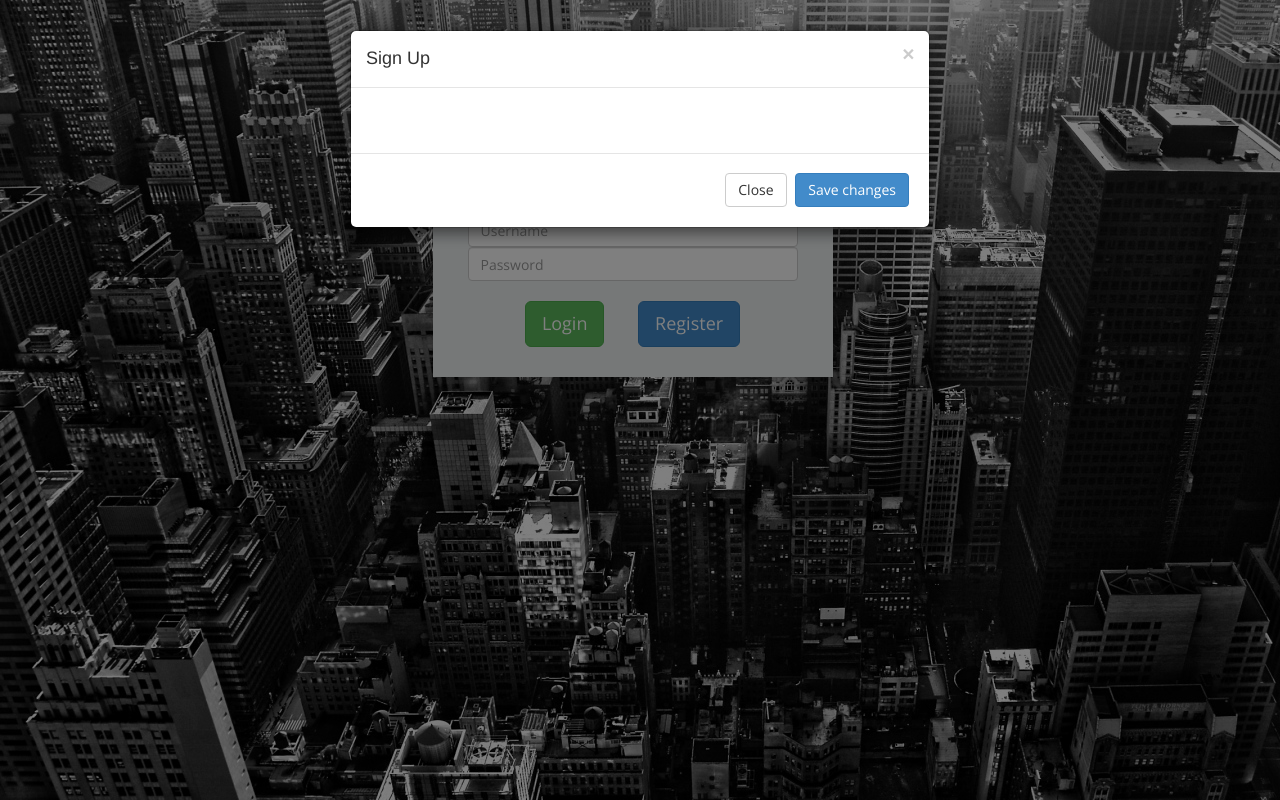
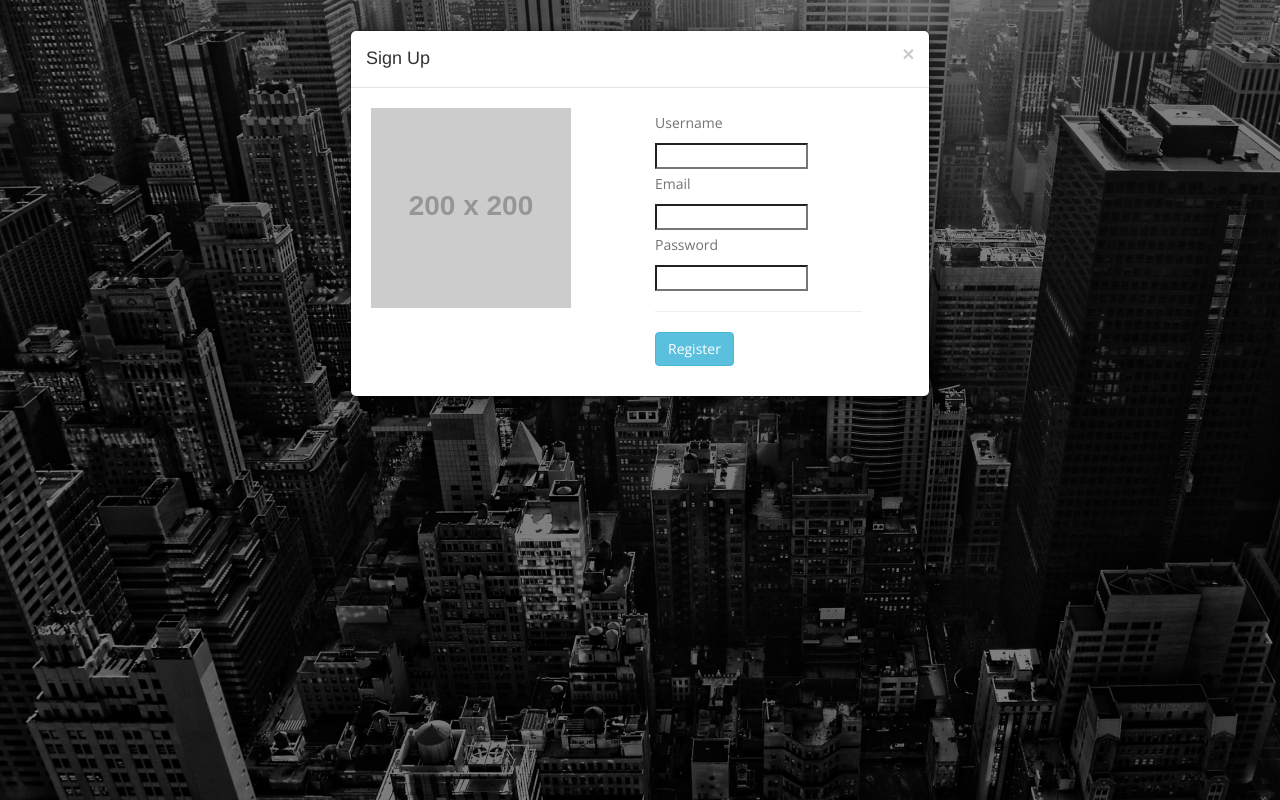
Before and after one commit to donyu/nonprofit_game, a Flask app: page / in a window 1280 px wide, after a click on "Register". Run offline with Flask 2, Linux system fonts and the light colour scheme; grey boxes labelled with a size stand in for pictures from a placeholder-image service; some libraries are stand-ins or nearby versions.

Commit message:
login and register frontend and flask handlers working

```diff
--- a/app.py
+++ b/app.py
@@ -1,5 +1,10 @@
 from flask import Flask, render_template, redirect, request, session, flash
+# import mysql_service
+
 app = Flask(__name__)
+
+# set the secret key
+app.secret_key = 'A0Zr98j/3yX R~XHH!jmN]LWX/,?RT'
 
 @app.route('/', methods=['GET'])
 def index():
@@ -10,11 +15,27 @@ def index():
 
 @app.route('/login', methods=['POST'])
 def login():
-	pass
+	user = mysql_service.get_user(JSON.loads(request.data))
+	if user:
+		session['username'] = user
+		return 'User Logged In', 200
+	else:
+		return 'Log In Unsuccessful', 201
+
+@app.route('/logout')
+def logout():
+	session.clear()
+	return redirect('/')
 
 @app.route('/register', methods=['POST'])
 def register():
-	pass
+	mysql_service.add_user(JSON.loads(request.data))
+	user = mysql_service.get_user(JSON.loads(request.data))
+	if user:
+		session['username'] = user
+		return 'User Logged In', 200
+	else:
+		return 'Log In Unsuccessful', 201
 
 if __name__ == '__main__':
     app.run(port=8080)
--- /dev/null
+++ b/static/loginScript.js
@@ -0,0 +1,32 @@
+$(function() {
+	$('#loginForm').submit(function(event) {
+		$.ajax({
+			data: {
+				username: $('#username').val(),
+				password: $('#password').val()
+			},
+			url: '/login',
+			type: 'POST',
+			success: function(response) {
+				window.location.replace('/');
+			}
+		});
+		event.preventDefault();
+	});
+
+	$('#registerForm').submit(funtion(event) {
+		$.ajax({
+			data: {
+				username: $('#registerUsername').val(),
+				password: $('#registerPassword').val(),
+				email: $('#registerEmail').val()
+			},
+			url: '/register',
+			type: 'POST',
+			success: function(response) {
+				window.location.replace('/');
+			}
+		});
+		event.preventDefault();
+	});
+});
--- a/templates/index.html
+++ b/templates/index.html
@@ -10,6 +10,7 @@
 	<script src="https://ajax.googleapis.com/ajax/libs/jquery/1.9.0/jquery.min.js"></script>
 	<script src="https://ajax.googleapis.com/ajax/libs/jqueryui/1.10.0/jquery-ui.min.js"></script>
 	<script src="//netdna.bootstrapcdn.com/bootstrap/3.0.0/js/bootstrap.min.js"></script>
+	<script src="../static/loginScript.js"></script>
 </head>
 <body>
 	<div class="container">
@@ -18,12 +19,12 @@
 				<h1>Fighting Homelessness</h1>
 			</div>
 			<div class="content">
-				<form action="/" action="get">
+				<form id="loginForm">
 					<div class="row">
-						<input type="text" placeholder="Username" class="form-control"/>
+						<input id="username" type="text" placeholder="Username" class="form-control"/>
 					</div>
 					<div class="row">
-						<input type="password" placeholder="Password" class="form-control" />
+						<input id="password" type="password" placeholder="Password" class="form-control" />
 					</div>
 					<div class="row submitButtons">
 						<input type="submit" value="Login" class="btn btn-lg btn-success login" />
@@ -39,11 +40,33 @@
 			        <h4 class="modal-title">Sign Up</h4>
 			      </div>
 			      <div class="modal-body">
-			        <p></p>
-			      </div>
-			      <div class="modal-footer">
-			        <button type="button" class="btn btn-default" data-dismiss="modal">Close</button>
-			        <button type="button" class="btn btn-primary">Save changes</button>
+			        <div class="row">
+                <div class="col-md-6">
+                  <div class="logowrapper">
+                    <img class="logoicon" src="http://placehold.it/200x200/bbb/&text=Your%20Logo" alt="App Logo"/>
+                  </div>
+                </div>
+                <div class="col-md-5">
+                  <form class="form-horizontal" id="registerForm">
+                    <p class="help-block">Username</p>
+                    <div class="input-prepend">
+                      <input id="registerUsername" class="prependedInput" size="16" type="text">
+                    </div>
+                    <p class="help-block">Email</p>
+                    <div class="input-prepend">
+                      <input id="registerEmail" class="prependedInput" size="16" type="email">
+                    </div>
+                    <p class="help-block">Password</p>
+                    <div class="input-prepend">
+                      <input id="registerPassword" class="prependedInput" size="16" type="password">
+                    </div>
+                  	<hr>
+                    <div class="help-block">
+                      <button type="submit" class="btn btn-large btn-info">Register</button>
+                    </div>
+                  </form>
+                </div>
+			        </div>
 			      </div>
 			    </div><!-- /.modal-content -->
 			  </div><!-- /.modal-dialog -->
```
